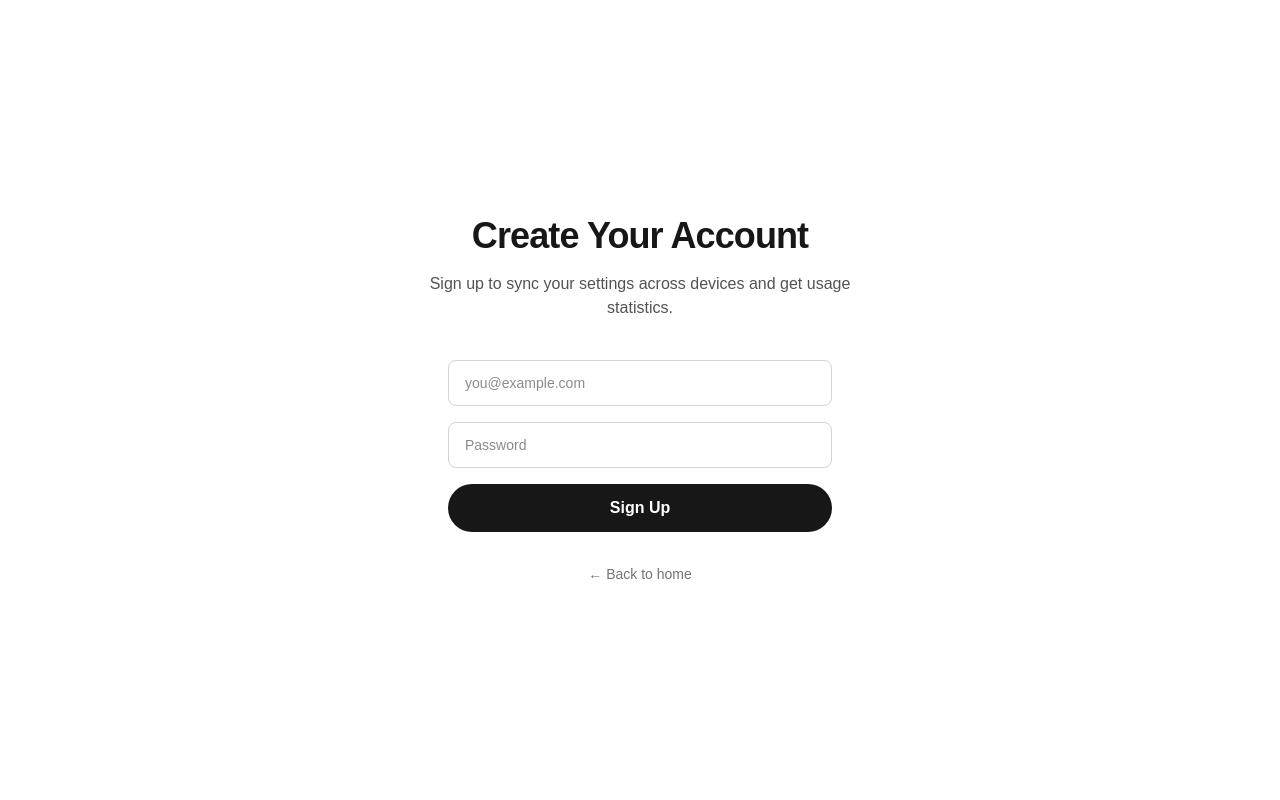
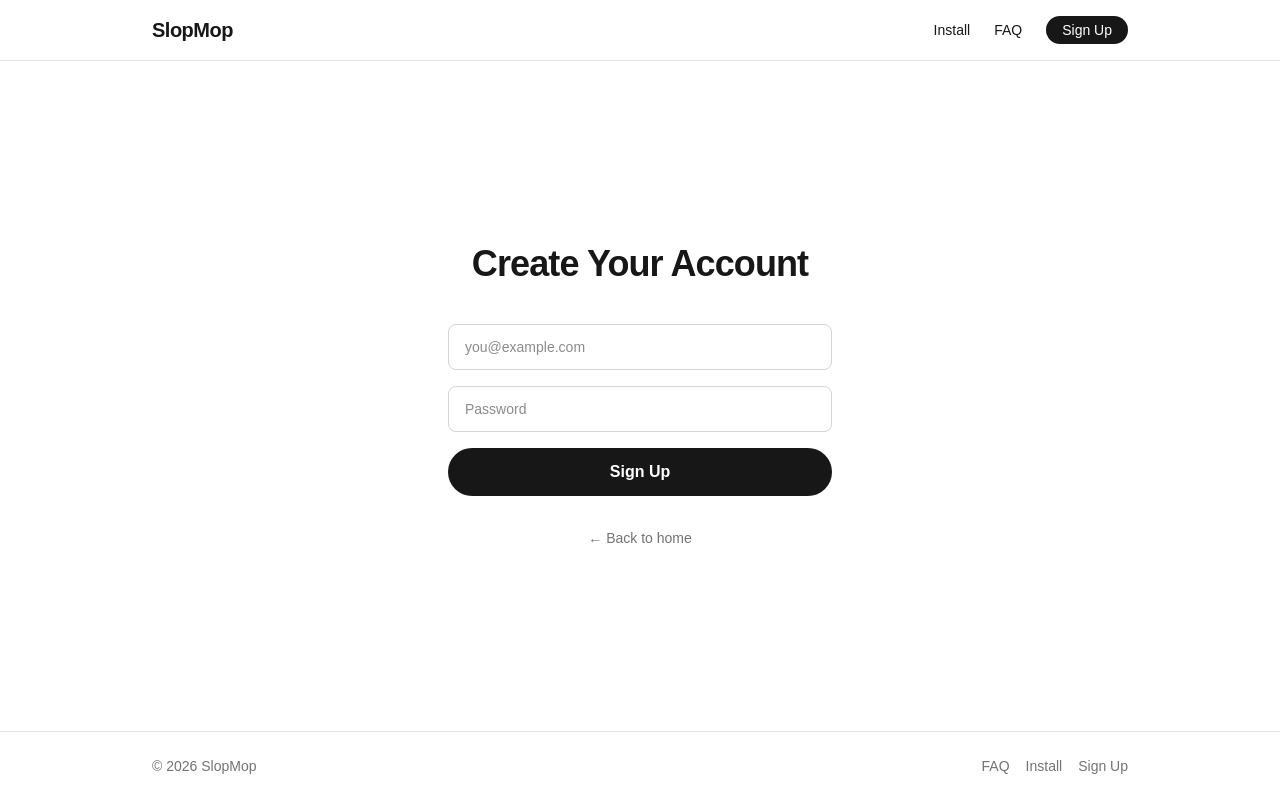
Before and after one commit to sdewhitt/SlopMop, a Next.js app in the folder website/slopmop/: page /signup in a window 1280 px wide. Built offline with nearby package versions, Linux system fonts and the light colour scheme.

Commit message:
add navbar and footer to subpages

```diff
--- a/website/slopmop/app/faq/page.tsx
+++ b/website/slopmop/app/faq/page.tsx
@@ -1,4 +1,6 @@
 import Link from "next/link";
+import Navbar from "../components/navbar";
+import Footer from "../components/footer";
 
 export const metadata = {
   title: "FAQ — SlopMop",
@@ -29,7 +31,9 @@ const faqs = [
 
 export default function FAQPage() {
   return (
-    <div className="mx-auto flex min-h-screen max-w-2xl flex-col px-6 py-24">
+    <div className="flex min-h-screen flex-col bg-white text-foreground dark:bg-black">
+      <Navbar />
+      <main className="mx-auto flex flex-1 flex-col max-w-2xl px-6 py-24">
       <h1 className="text-4xl font-bold tracking-tight">
         Frequently Asked Questions
       </h1>
@@ -46,6 +50,8 @@ export default function FAQPage() {
       <Link href="/" className="mt-12 text-sm text-neutral-500 hover:underline">
         ← Back to home
       </Link>
+      </main>
+      <Footer />
     </div>
   );
 }
--- a/website/slopmop/app/install/page.tsx
+++ b/website/slopmop/app/install/page.tsx
@@ -1,4 +1,6 @@
 import Link from "next/link";
+import Navbar from "../components/navbar";
+import Footer from "../components/footer";
 
 export const metadata = {
   title: "Install — SlopMop",
@@ -6,7 +8,9 @@ export const metadata = {
 
 export default function InstallPage() {
   return (
-    <div className="flex min-h-screen flex-col items-center justify-center px-6 text-center">
+    <div className="flex min-h-screen flex-col bg-white text-foreground dark:bg-black">
+      <Navbar />
+      <main className="flex flex-1 flex-col items-center justify-center px-6 text-center">
       <h1 className="text-4xl font-bold tracking-tight">Install SlopMop</h1>
       <p className="mt-4 max-w-md text-neutral-600 dark:text-neutral-400">
         Get SlopMop for your browser in seconds. Currently available for: ...
@@ -31,6 +35,8 @@ export default function InstallPage() {
       <Link href="/" className="mt-8 text-sm text-neutral-500 hover:underline">
         ← Back to home
       </Link>
+      </main>
+      <Footer />
     </div>
   );
 }
--- a/website/slopmop/app/signup/page.tsx
+++ b/website/slopmop/app/signup/page.tsx
@@ -1,4 +1,6 @@
 import Link from "next/link";
+import Navbar from "../components/navbar";
+import Footer from "../components/footer";
 
 export const metadata = {
     title: "Sign Up — SlopMop",
@@ -6,11 +8,13 @@ export const metadata = {
 
 export default function SignUpPage() {
   return (
-    <div className="flex min-h-screen flex-col items-center justify-center px-6 text-center">
-      <h1 className="text-4xl font-bold tracking-tight">Create Your Account</h1>
-      <p className="mt-4 max-w-md text-neutral-600 dark:text-neutral-400">
-        Sign up to sync your settings across devices and get usage statistics.
-      </p>
+    <div className="flex min-h-screen flex-col bg-white text-foreground dark:bg-black">
+      <Navbar />
+      <main className="flex flex-1 flex-col items-center justify-center px-6 text-center">
+
+        <h1 className="text-4xl font-bold tracking-tight">
+            Create Your Account
+        </h1>
 
         {/* Placeholder form — replace with real auth later */}
         <form className="mt-10 flex w-full max-w-sm flex-col gap-4">
@@ -37,6 +41,8 @@ export default function SignUpPage() {
         <Link href="/" className="mt-8 text-sm text-neutral-500 hover:underline">
             ← Back to home
         </Link>
+      </main>
+      <Footer />
     </div>
   );
 }
```
Also changed, not shown: website/slopmop/app/page.tsx (+4 -4 lines). Lines whose indentation alone changed are shown as unchanged.
